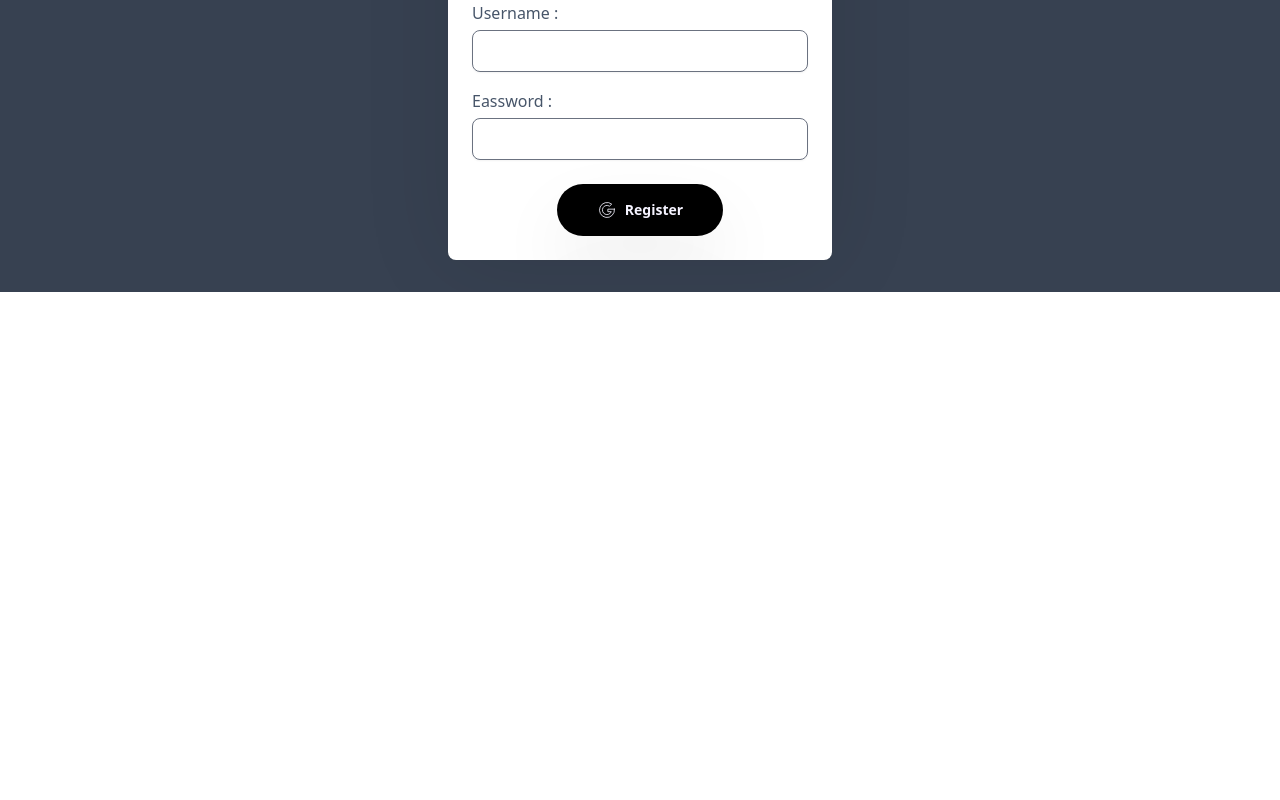
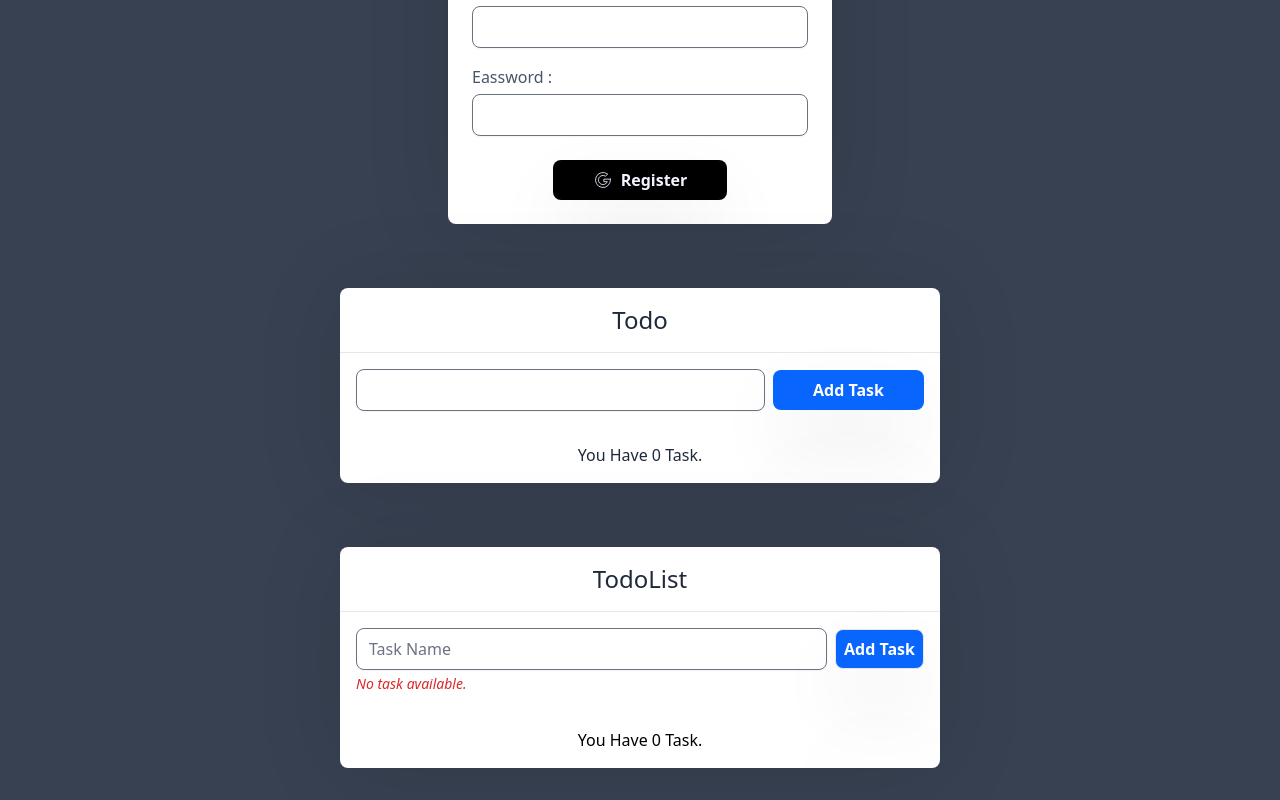
Before and after one commit to dannyhma/react-vite, a React (Vite) app: page / in a window 1280 px wide. Shown: the part 986-1786 px from the top of the page. Before the commit the page ends 1278 px from the top, so only its background shows below. Built offline with nearby package versions, Linux system fonts and the light colour scheme.

Commit message:
create todolist

```diff
--- a/package.json
+++ b/package.json
@@ -15,7 +15,8 @@
     "clsx": "^2.0.0",
     "prop-types": "^15.8.1",
     "react": "^18.2.0",
-    "react-dom": "^18.2.0"
+    "react-dom": "^18.2.0",
+    "react-uuid": "^2.0.0"
   },
   "devDependencies": {
     "@tailwindcss/forms": "^0.5.7",
--- a/src/App.jsx
+++ b/src/App.jsx
@@ -6,6 +6,8 @@ import PlaceContentCenter from "./components/PlaceContentCenter";
 import Count from "./components/Count";
 import Input from "./components/Input";
 import Label from "./components/Label";
+import Todo from "./components/Todo";
+import TodoList from "./components/TodoList";
 
 function App() {
 	const [form, setForm] = useState({
@@ -23,17 +25,17 @@ function App() {
 	function submit(event) {
 		event.preventDefault();
 
-		console.log("Mama aku disubmit");
+		console.log("AKU DI SUBMIT");
 		console.log(form);
 	}
 
 	return (
 		<>
 			<section className="container mx-auto">
-				<div className="grid h-32 grid-cols-12">
-					<h1 className="col-span-9 m-10 text-2xl text-Purple">Learn react</h1>
-					<div className="col-span-3 m-10">
-						<div className="flex justify-center gap-x-2">
+				<div className="grid h-32 grid-cols-12 overflow-hidden">
+					<h1 className="col-span-6 m-10 text-2xl text-Purple">Learn react</h1>
+					<div className="col-span-6 m-10">
+						<div className="flex justify-end gap-x-2">
 							<Button
 								{...{
 									type: "button",
@@ -146,6 +148,16 @@ function App() {
 					</Card>
 				</PlaceContentCenter>
 			</section>
+			<section className="container mx-auto">
+				<PlaceContentCenter className="flex items-center justify-center bg-gray-700 text-center">
+					<Todo></Todo>
+				</PlaceContentCenter>
+			</section>
+			<section className="container mx-auto">
+				<PlaceContentCenter className="flex items-center justify-center bg-gray-700 text-center">
+					<TodoList></TodoList>
+				</PlaceContentCenter>
+			</section>
 		</>
 	);
 }
--- a/src/components/Button.jsx
+++ b/src/components/Button.jsx
@@ -11,7 +11,7 @@ export default function Button(props) {
 				type={type}
 				className={clsx(
 					className,
-					"${className} flex gap-x-2 rounded-full px-10 py-4 text-sm font-bold shadow-smshadow [&>svg]:h-5 [&>svg]:w-5 [&>svg]:stroke-1"
+					"inline-flex gap-x-2 rounded-lg px-10 h-10 justify-center items-center text-base whitespace-nowrap font-bold shadow-smshadow [&>svg]:h-5 [&>svg]:w-5 [&>svg]:stroke-1"
 				)}
 			>
 				{text || children}
--- a/src/components/Card.jsx
+++ b/src/components/Card.jsx
@@ -13,7 +13,7 @@ function Card(props) {
 		<>
 			<div
 				{...props}
-				className={clsx(className, "${className} overflow-hidden rounded-lg shadow-cardshadow")}
+				className={clsx(className, "overflow-hidden rounded-lg shadow-cardshadow")}
 			>
 				{children}
 			</div>
@@ -26,7 +26,7 @@ function Title(props) {
 	return (
 		<>
 			<div className="border-b">
-				<h1 {...props} className={clsx(className, "${className} text-2xl")}>
+				<h1 {...props} className={clsx(className, "text-2xl")}>
 					{children}
 				</h1>
 			</div>
@@ -38,7 +38,7 @@ function Body(props) {
 	const { className = "p-4", children } = props;
 	return (
 		<>
-			<h1 {...props} className={clsx(className, "${className} text-justify leading-relaxed")}>
+			<h1 {...props} className={clsx(className, "text-justify leading-relaxed")}>
 				{children}
 			</h1>
 		</>
@@ -50,7 +50,7 @@ function Footer(props) {
 
 	return (
 		<>
-			<h1 {...props} className={clsx(className, "${className}")}>
+			<h1 {...props} className={clsx(className, "")}>
 				{children}
 			</h1>
 		</>
--- a/src/components/Input.jsx
+++ b/src/components/Input.jsx
@@ -11,7 +11,7 @@ export default function Input(props) {
 				type={type}
 				className={clsx(
 					className,
-					"${className} w-full rounded-lg shadow-sm transition duration-300 focus:border-blue-400 focus:outline-none focus:ring focus:ring-blue-200"
+					"w-full rounded-lg shadow-sm transition duration-300 focus:border-blue-400 focus:outline-none focus:ring focus:ring-blue-200"
 				)}
 			/>
 		</>
--- a/src/components/PlaceContentCenter.jsx
+++ b/src/components/PlaceContentCenter.jsx
@@ -2,13 +2,13 @@ import PropTypes from "prop-types";
 import clsx from "clsx";
 
 export default function PlaceContentCenter(props) {
-	const { className = "bg-gray-700 text-violet-50 ", children } = props;
+	const { className = "bg-gray-700", children } = props;
 
 	return (
 		<>
 			<div
 				{...props}
-				className={clsx(className, "${className} tracking-tigh p-8 antialiased")}
+				className={clsx(className, "tracking-tigh p-8 antialiased")}
 			>
 				{children}
 			</div>
--- /dev/null
+++ b/src/components/Todo.jsx
@@ -0,0 +1,92 @@
+import { useState } from "react";
+import Button from "./Button";
+import Card from "./Card";
+import Input from "./Input";
+import { IconTrash } from "@tabler/icons-react";
+
+export default function Todo() {
+	const [newTask, setNewTask] = useState("");
+	const [tasks, setTasks] = useState([]);
+
+	function handleAddTask(event) {
+		event.preventDefault();
+
+		setTasks((prevTasks) => [
+			...prevTasks,
+			{
+				id: Math.floor(Math.random() * Date.now()),
+				name: newTask,
+				completed: false
+			}
+		]);
+		setNewTask(" ");
+	}
+
+	function handleCompleteTask(id) {
+		const updateTask = tasks.map((task) => {
+			if (id === task.id) {
+				return {
+					...task,
+					completed: !task.completed
+				};
+			}
+			return task;
+		});
+
+		setTasks(updateTask);
+	}
+
+	function handleRemoveTask(id) {
+		const removeTask = tasks.filter((task) => task.id !== id);
+		setTasks(removeTask);
+	}
+
+	return (
+		<>
+			<Card className="w-[600px] bg-white">
+				<Card.Title>Todo</Card.Title>
+				<Card.Body>
+					<form>
+						<div className="flex items-center gap-x-2">
+							<Input
+								value={newTask}
+								onChange={function (event) {
+									setNewTask(event.target.value);
+								}}
+							/>
+							<Button onClick={handleAddTask} text="Add Task" />
+						</div>
+					</form>
+					{tasks.length > 0 ? (
+						<ol className="m-2 space-y-2">
+							{tasks.map((task) => (
+								<li key={task.id} className="flex items-center justify-between">
+									<span>
+										{task.name} {task.completed ? "✅" : "❌"}
+									</span>
+
+									<div className="flex items-center justify-center gap-x-2">
+										<Button
+											onClick={() => handleCompleteTask(task.id)}
+											className="border bg-Whatsapp px-2 py-1 text-base text-white"
+										>
+											Mark as {task.completed ? "Complete" : "Incomplete"}
+										</Button>
+										<Button
+											onClick={() => handleRemoveTask(task.id)}
+											className="border bg-Twitter px-2 py-1 text-base text-white"
+										>
+											<IconTrash />
+											Remove
+										</Button>
+									</div>
+								</li>
+							))}
+						</ol>
+					) : null}
+				</Card.Body>
+				<Card.Footer className="p-4 text-slate-800">You Have {tasks.length} Task.</Card.Footer>
+			</Card>
+		</>
+	);
+}
--- /dev/null
+++ b/src/components/TodoList.jsx
@@ -0,0 +1,166 @@
+import { useState } from "react";
+import uuid from "react-uuid";
+import Button from "./Button";
+import Card from "./Card";
+import Input from "./Input";
+import { IconCheck, IconPencil, IconTrash, IconX } from "@tabler/icons-react";
+
+export default function TodoList() {
+	// Input/Submit Task
+	const [newTask, setNewTask] = useState("");
+
+	// EditTask
+	const [edit, setEdit] = useState({});
+
+	// Render/Show Task
+	const [tasks, setTasks] = useState([]);
+
+	// Message
+	const [message, setMessage] = useState("");
+
+	const newUuid = uuid();
+
+	function saveTaskHandler(event) {
+		event.preventDefault();
+
+		if (!newTask) {
+			return setMessage("Task name must not be empty.");
+		}
+
+		if (edit.id) {
+			const updateTask = {
+				id: edit.id,
+				newTask,
+				completed: false
+			};
+
+			const editTaskIndex = tasks.findIndex(function (task) {
+				return task.id === edit.id;
+			});
+
+			const updatedTasks = [...tasks];
+			updatedTasks[editTaskIndex] = updateTask;
+
+			setTasks(updatedTasks);
+
+			return cancelTaskHandler();
+		}
+
+		setTasks([
+			...tasks,
+			{
+				id: newUuid,
+				newTask
+			}
+		]);
+		setNewTask("");
+	}
+
+	function removeTaskHandler(taskId) {
+		const removeTask = tasks.filter((task) => task.id !== taskId);
+		setTasks(removeTask);
+
+		if (edit.id) cancelTaskHandler();
+		setMessage("");
+	}
+
+	function editTaskHandler(task) {
+		setNewTask(task.newTask);
+		setEdit(task);
+		setMessage("");
+	}
+
+	function cancelTaskHandler() {
+		setEdit({});
+		setNewTask("");
+	}
+
+	function handleCompleteTask(id) {
+		const updateTask = tasks.map((task) => {
+			if (id === task.id) {
+				return {
+					...task,
+					completed: !task.completed
+				};
+			}
+			return task;
+		});
+
+		setTasks(updateTask);
+	}
+
+	return (
+		<>
+			<Card className="w-[600px] bg-white">
+				<Card.Title>TodoList</Card.Title>
+				<Card.Body>
+					{message && <i className="text-sm text-red-600">{message}</i>}
+					<form onSubmit={saveTaskHandler}>
+						<div className="flex items-center gap-x-2">
+							<Input
+								placeholder="Task Name"
+								value={newTask}
+								onChange={function (event) {
+									setNewTask(event.target.value);
+								}}
+							/>
+							<Button type="submit" className="border bg-Facebook px-2 py-1 text-base text-white">
+								{edit.id ? "Save Task" : "Add Task"}
+							</Button>
+							{edit.id && (
+								<Button
+									onClick={cancelTaskHandler}
+									className="border bg-Facebook px-2 py-1 text-base text-white"
+								>
+									Cancel Edit
+								</Button>
+							)}
+						</div>
+					</form>
+					{tasks.length > 0 ? (
+						<ul className="m-2 space-y-2">
+							{tasks.map(function (task) {
+								return (
+									<li key={task.id} className="flex items-center justify-between">
+										<span>
+											{task.newTask}{" "}
+											{task.completed ? <i>(✅ Complete)</i> : <i>(❌ Incomplete)</i>}
+										</span>
+										<div className="flex items-center justify-center gap-x-2">
+											<Button
+												onClick={() => handleCompleteTask(task.id)}
+												className={`border px-2 py-1 text-base text-white ${
+													task.completed ? "bg-Instagram" : "bg-Whatsapp"
+												}`}
+											>
+												Mark as {task.completed ? <IconX /> : <IconCheck />}
+											</Button>
+											<Button
+												onClick={() => editTaskHandler(task)}
+												className="border bg-Facebook px-2 py-1 text-base text-white"
+											>
+												<IconPencil />
+												Edit
+											</Button>
+
+											<Button
+												onClick={() => removeTaskHandler(task.id)}
+												className="border bg-Twitter px-2 py-1 text-base text-white"
+											>
+												<IconTrash />
+												Remove
+											</Button>
+										</div>
+									</li>
+								);
+							})}
+						</ul>
+					) : (
+						<i className="text-sm text-red-600">No task available.</i>
+					)}
+				</Card.Body>
+				<Card.Footer>You Have {tasks.length} Task.</Card.Footer>
+			</Card>
+		</>
+	);
+}
```
Also changed, not shown: 1 other file (tests, documents, lock files or other folders).
